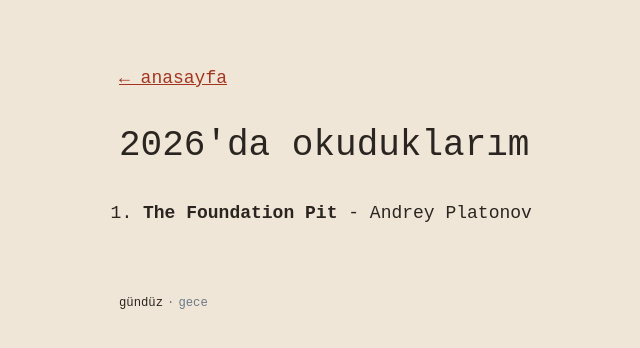
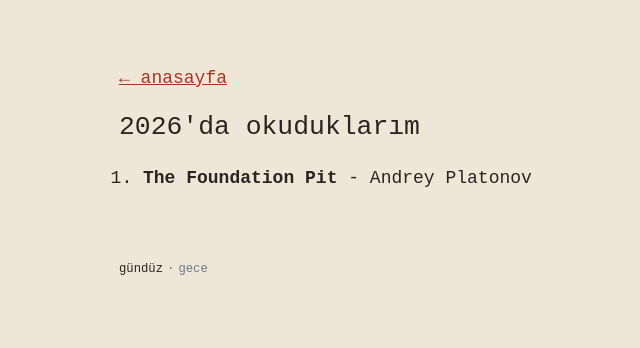
Before and after one commit to muratbas6/blogus, a Jekyll site: the page built from kitaplar.markdown, in a window 1280 px wide. Shown: the top 348 px of the page, without its empty margins (121-761 px from the left). Built offline with Jekyll 4.4.1, drawn with Linux system fonts in a browser that asks for light colours.

Commit message:
h1 ana başlık yazı boyutu dinamik boyutlandırıldı (clamp)

```diff
--- a/_sass/no-style-please.scss
+++ b/_sass/no-style-please.scss
@@ -35,6 +35,10 @@ body {
 a { color: var(--link); }
 
 h1, h2, h3, h4, h5, h6 { font-weight: normal; }
+h1 {
+  font-size: clamp(1.25rem, 3.8vw, 1.65rem);
+  line-height: 1.35;
+}
 h2, h3, h4, h5, h6 { margin-top: 3rem; }
 
 hr { margin: 2rem 0; border: 0; border-top: 1px solid var(--fg-muted); }
```
